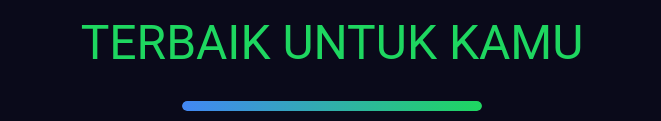
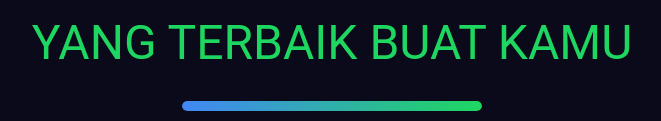
Before and after one commit to eanugroho-code/AzConnection-Explore, a plain HTML site: page index.html in a window 1280 px wide. Both pictures are taken after a click on the button "LAUNCH EXPLORER". Shown: the part 338-459 px from the top of the page, without its empty margins (308-969 px from the left). Drawn offline with Linux system fonts and the light colour scheme.

Commit message:
Update index.html

```diff
--- a/index.html
+++ b/index.html
@@ -1287,8 +1287,8 @@
 
     <!-- Transition Effect -->
     <div class="transition-effect" id="transition-effect">
-        <div class="transition-text" id="transition-text">TERBAIK
-        UNTUK KAMU</div>
+        <div class="transition-text" id="transition-text">YANG TERBAIK
+        BUAT KAMU</div>
         <div class="loading-bar">
             <div class="loading-progress" id="loading-progress"></div>
         </div>
@@ -1966,7 +1966,7 @@ function openShopPage() {
 // Fungsi untuk membuka halaman Tools
 function openToolsPage() {
     // Buka dalam tab baru
-    window.open('https://eanugroho-code.github.io/tools_masEko/', '_blank');
+    window.open('/Tools_Edit.html', '_blank');
     // Tampilkan notifikasi
     showNotification("Membuka Tools Digital Mas Eko...");
     closeSuccessEffect();
```
